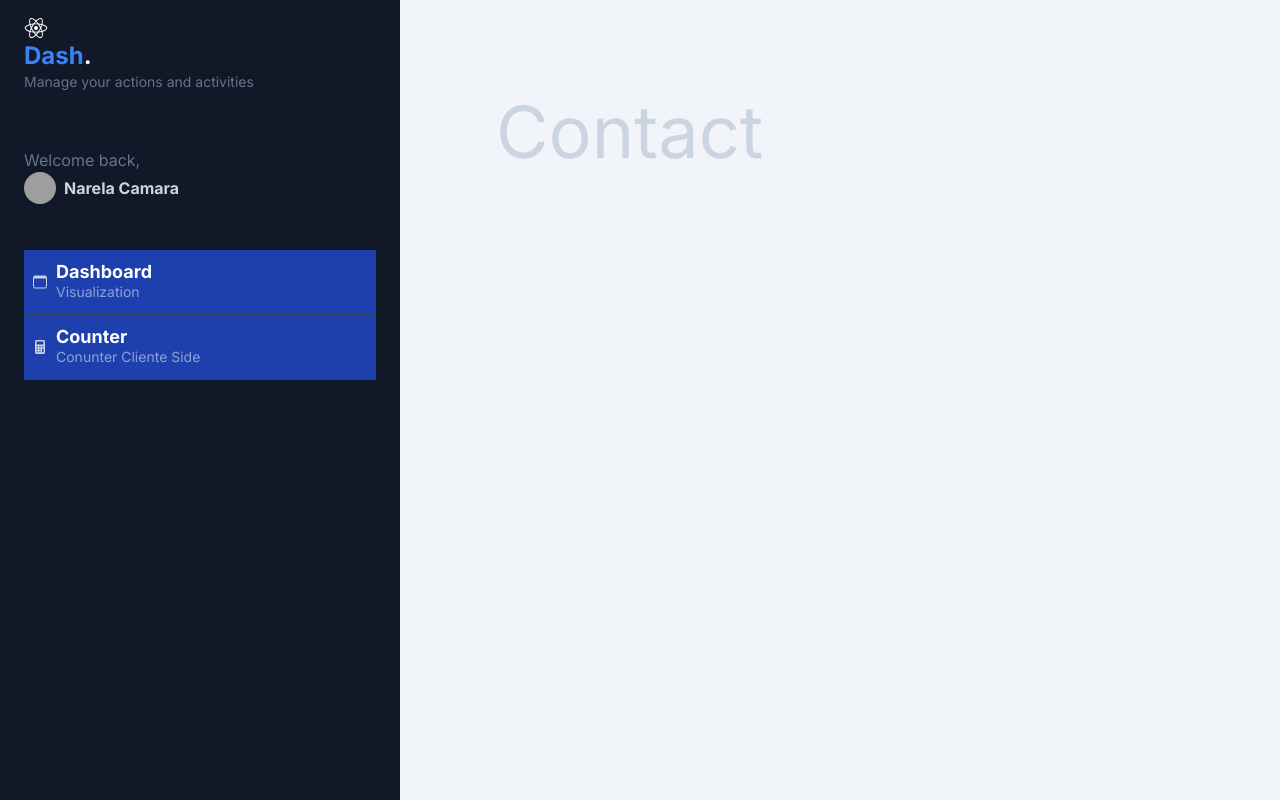
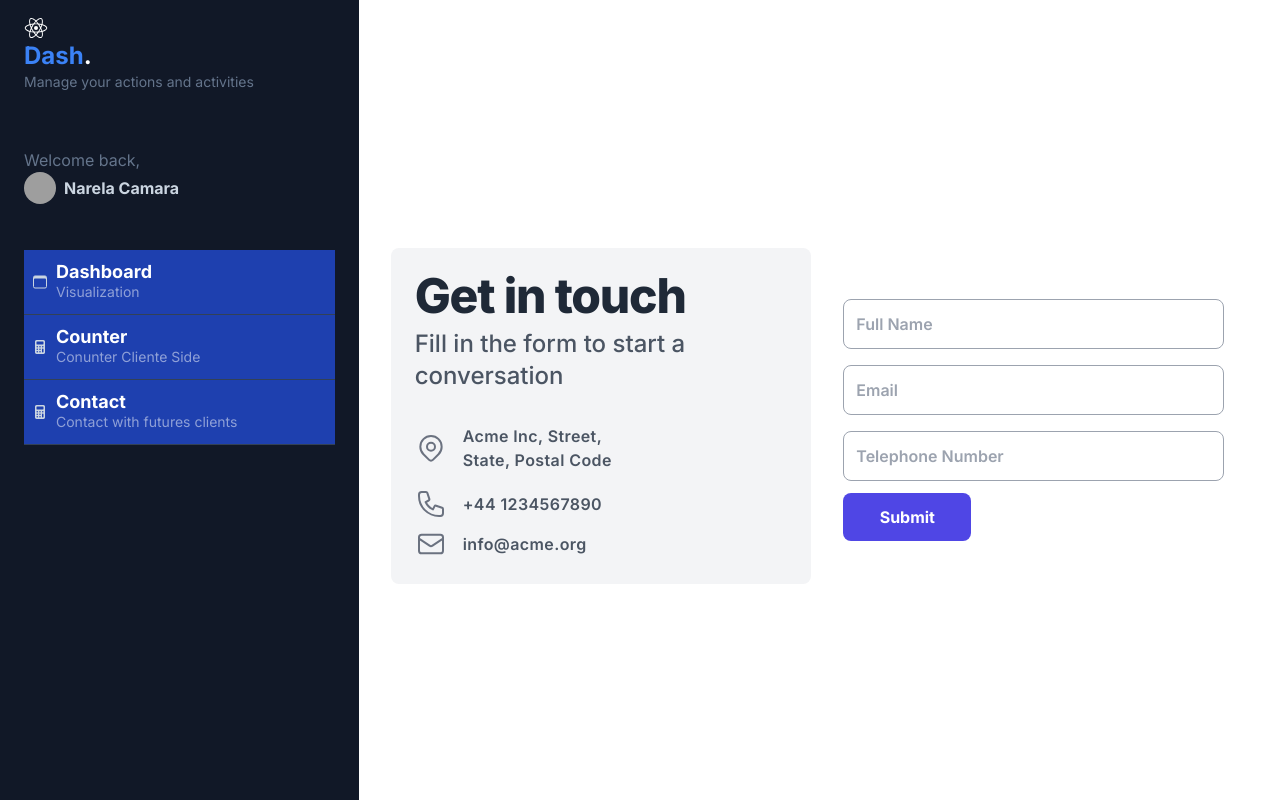
Before and after one commit to NarelaCamara/next, a Next.js app: page /contact in a window 1280 px wide. Built offline with nearby package versions, Linux system fonts and the light colour scheme; grey boxes are pictures that could not be loaded.

Commit message:
feat: add pages, and form

```diff
--- a/app/(general)/contact/page.tsx
+++ b/app/(general)/contact/page.tsx
@@ -1,14 +1,147 @@
 import { Metadata } from "next";
 
 export const metadata: Metadata = {
-	title: "Nare App",
-	description: "Contact Nare",
+  title: "Nare App",
+  description: "Contact Nare",
 };
 
 export default function ContactPage() {
-	return (
-		<>
-			<span className='text-7xl'>Contact</span>
-		</>
-	);
+  return (
+    <div className="relative flex items-top justify-center min-h-screen bg-white dark:bg-gray-900 sm:items-center sm:pt-0">
+      <div className="max-w-6xl mx-auto sm:px-6 lg:px-8">
+        <div className="mt-8 overflow-hidden">
+          <div className="grid grid-cols-1 md:grid-cols-2">
+            <div className="p-6 mr-2 bg-gray-100 dark:bg-gray-800 sm:rounded-lg">
+              <h1 className="text-4xl sm:text-5xl text-gray-800 dark:text-white font-extrabold tracking-tight">
+                Get in touch
+              </h1>
+              <p className="text-normal text-lg sm:text-2xl font-medium text-gray-600 dark:text-gray-400 mt-2">
+                Fill in the form to start a conversation
+              </p>
+
+              <div className="flex items-center mt-8 text-gray-600 dark:text-gray-400">
+                <svg
+                  fill="none"
+                  stroke="currentColor"
+                  strokeLinecap="round"
+                  strokeLinejoin="round"
+                  strokeWidth="1.5"
+                  viewBox="0 0 24 24"
+                  className="w-8 h-8 text-gray-500"
+                >
+                  <path
+                    strokeLinecap="round"
+                    strokeLinejoin="round"
+                    strokeWidth="1.5"
+                    d="M17.657 16.657L13.414 20.9a1.998 1.998 0 01-2.827 0l-4.244-4.243a8 8 0 1111.314 0z"
+                  />
+                  <path
+                    strokeLinecap="round"
+                    strokeLinejoin="round"
+                    strokeWidth="1.5"
+                    d="M15 11a3 3 0 11-6 0 3 3 0 016 0z"
+                  />
+                </svg>
+                <div className="ml-4 text-md tracking-wide font-semibold w-40">
+                  Acme Inc, Street, State, Postal Code
+                </div>
+              </div>
+
+              <div className="flex items-center mt-4 text-gray-600 dark:text-gray-400">
+                <svg
+                  fill="none"
+                  stroke="currentColor"
+                  strokeLinecap="round"
+                  strokeLinejoin="round"
+                  strokeWidth="1.5"
+                  viewBox="0 0 24 24"
+                  className="w-8 h-8 text-gray-500"
+                >
+                  <path
+                    strokeLinecap="round"
+                    strokeLinejoin="round"
+                    strokeWidth="1.5"
+                    d="M3 5a2 2 0 012-2h3.28a1 1 0 01.948.684l1.498 4.493a1 1 0 01-.502 1.21l-2.257 1.13a11.042 11.042 0 005.516 5.516l1.13-2.257a1 1 0 011.21-.502l4.493 1.498a1 1 0 01.684.949V19a2 2 0 01-2 2h-1C9.716 21 3 14.284 3 6V5z"
+                  />
+                </svg>
+                <div className="ml-4 text-md tracking-wide font-semibold w-40">
+                  +44 1234567890
+                </div>
+              </div>
+
+              <div className="flex items-center mt-2 text-gray-600 dark:text-gray-400">
+                <svg
+                  fill="none"
+                  stroke="currentColor"
+                  strokeLinecap="round"
+                  strokeLinejoin="round"
+                  strokeWidth="1.5"
+                  viewBox="0 0 24 24"
+                  className="w-8 h-8 text-gray-500"
+                >
+                  <path
+                    strokeLinecap="round"
+                    strokeLinejoin="round"
+                    strokeWidth="1.5"
+                    d="M3 8l7.89 5.26a2 2 0 002.22 0L21 8M5 19h14a2 2 0 002-2V7a2 2 0 00-2-2H5a2 2 0 00-2 2v10a2 2 0 002 2z"
+                  />
+                </svg>
+                <div className="ml-4 text-md tracking-wide font-semibold w-40">
+                  info@acme.org
+                </div>
+              </div>
+            </div>
+
+            <form className="p-6 flex flex-col justify-center">
+              <div className="flex flex-col">
+                <label form="name" className="hidden">
+                  Full Name
+                </label>
+                <input
+                  type="name"
+                  name="name"
+                  id="name"
+                  placeholder="Full Name"
+                  className="w-100 mt-2 py-3 px-3 rounded-lg bg-white dark:bg-gray-800 border border-gray-400 dark:border-gray-700 text-gray-800 font-semibold focus:border-indigo-500 focus:outline-none"
+                />
+              </div>
+
+              <div className="flex flex-col mt-2">
+                <label form="email" className="hidden">
+                  Email
+                </label>
+                <input
+                  type="email"
+                  name="email"
+                  id="email"
+                  placeholder="Email"
+                  className="w-100 mt-2 py-3 px-3 rounded-lg bg-white dark:bg-gray-800 border border-gray-400 dark:border-gray-700 text-gray-800 font-semibold focus:border-indigo-500 focus:outline-none"
+                />
+              </div>
+
+              <div className="flex flex-col mt-2">
+                <label form="tel" className="hidden">
+                  Number
+                </label>
+                <input
+                  type="tel"
+                  name="tel"
+                  id="tel"
+                  placeholder="Telephone Number"
+                  className="w-100 mt-2 py-3 px-3 rounded-lg bg-white dark:bg-gray-800 border border-gray-400 dark:border-gray-700 text-gray-800 font-semibold focus:border-indigo-500 focus:outline-none"
+                />
+              </div>
+
+              <button
+                type="submit"
+                className="md:w-32 bg-indigo-600 hover:bg-blue-dark text-white font-bold py-3 px-6 rounded-lg mt-3 hover:bg-indigo-500 transition ease-in-out duration-300"
+              >
+                Submit
+              </button>
+            </form>
+          </div>
+        </div>
+      </div>
+    </div>
+  );
 }
--- /dev/null
+++ b/app/(general)/counter/page.tsx
@@ -0,0 +1,7 @@
+import * as React from "react";
+
+export interface IPageProps {}
+
+export default function CounterPage(props: IPageProps) {
+  return <div>nare</div>;
+}
--- a/app/(general)/layout.tsx
+++ b/app/(general)/layout.tsx
@@ -7,17 +7,15 @@
 }) {
   return (
     <>
-			{//<NavBar />
+      {
+        //<NavBar />
       }
-			<div className='bg-slate-100 overflow-y-scroll w-screen h-screen antialiased text-slate-300 selection:bg-blue-600 selection:text-white'>
-				<div className='flex'>
-					<Sidebar/>
-					<main className='flex flex-col items-center p-24'>
+      <div className="bg-slate-100 overflow-y-scroll w-screen h-screen antialiased text-slate-300 selection:bg-blue-600 selection:text-white">
+        <div className="flex">
+          <Sidebar />
           {children}
-					</main>
         </div>
       </div>
-
     </>
   );
 }
--- /dev/null
+++ b/app/(general)/main/page.tsx
@@ -0,0 +1,7 @@
+import * as React from "react";
+
+export interface IPageProps {}
+
+export default function MainPage(props: IPageProps) {
+  return <div>nare</div>;
+}
--- a/components/sidebar/Sidebar.tsx
+++ b/components/sidebar/Sidebar.tsx
@@ -6,15 +6,21 @@
 export const Sidebar = () => {
   const ROUTES = [
     {
-      path: "/dashboard/main",
+      path: "/main",
       title: "Dashboard",
       subTitle: "Visualization",
       icon: <IoBrowsersOutline width={50} />,
     },
     {
-      path: "/dashboard/counter",
+      path: "/counter",
       title: "Counter",
       subTitle: "Conunter Cliente Side",
+      icon: <IoCalculator width={50} />,
+    },
+    {
+      path: "/contact",
+      title: "Contact",
+      subTitle: "Contact with futures clients",
       icon: <IoCalculator width={50} />,
     },
   ];
```
Lines whose indentation alone changed are shown as unchanged.
